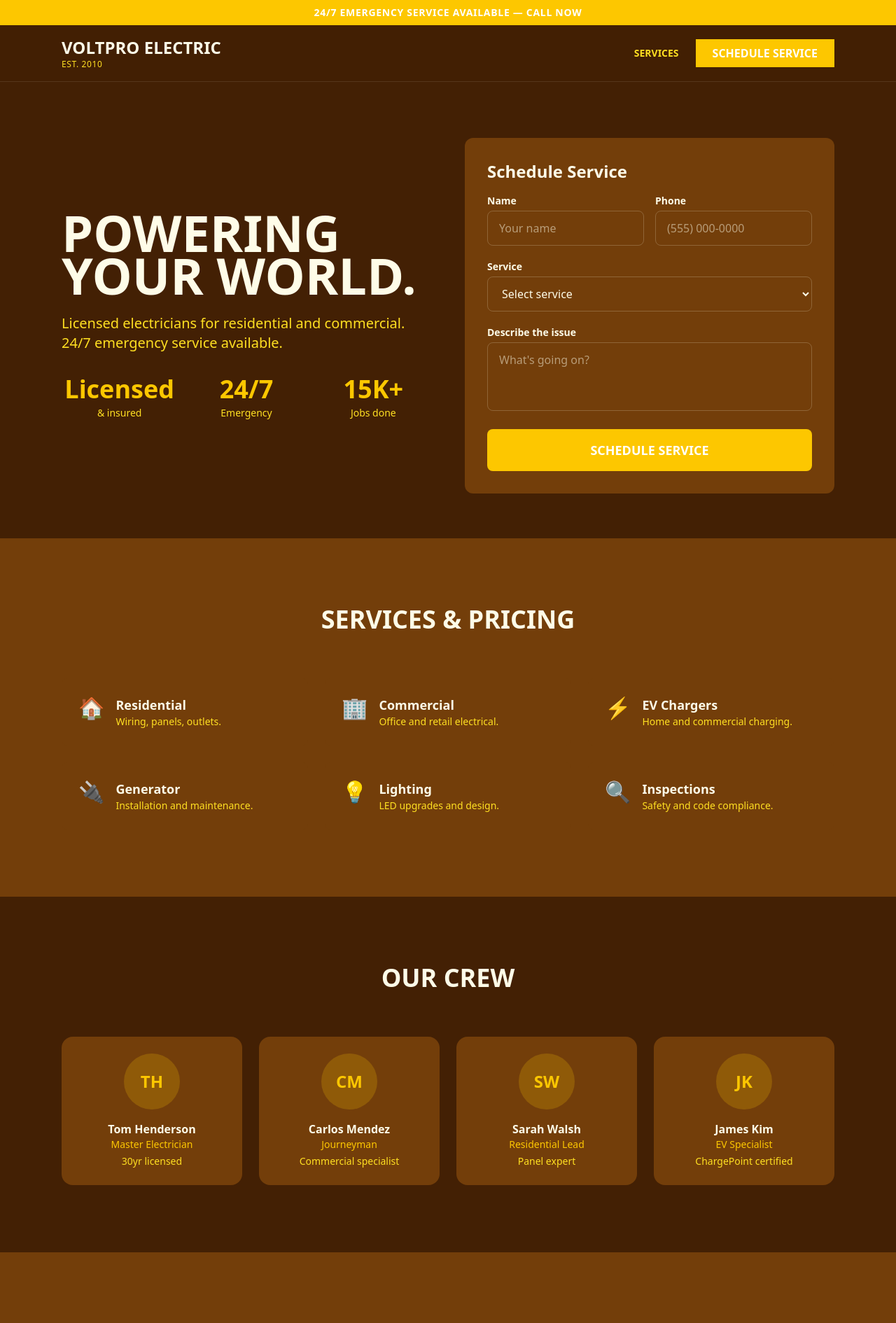
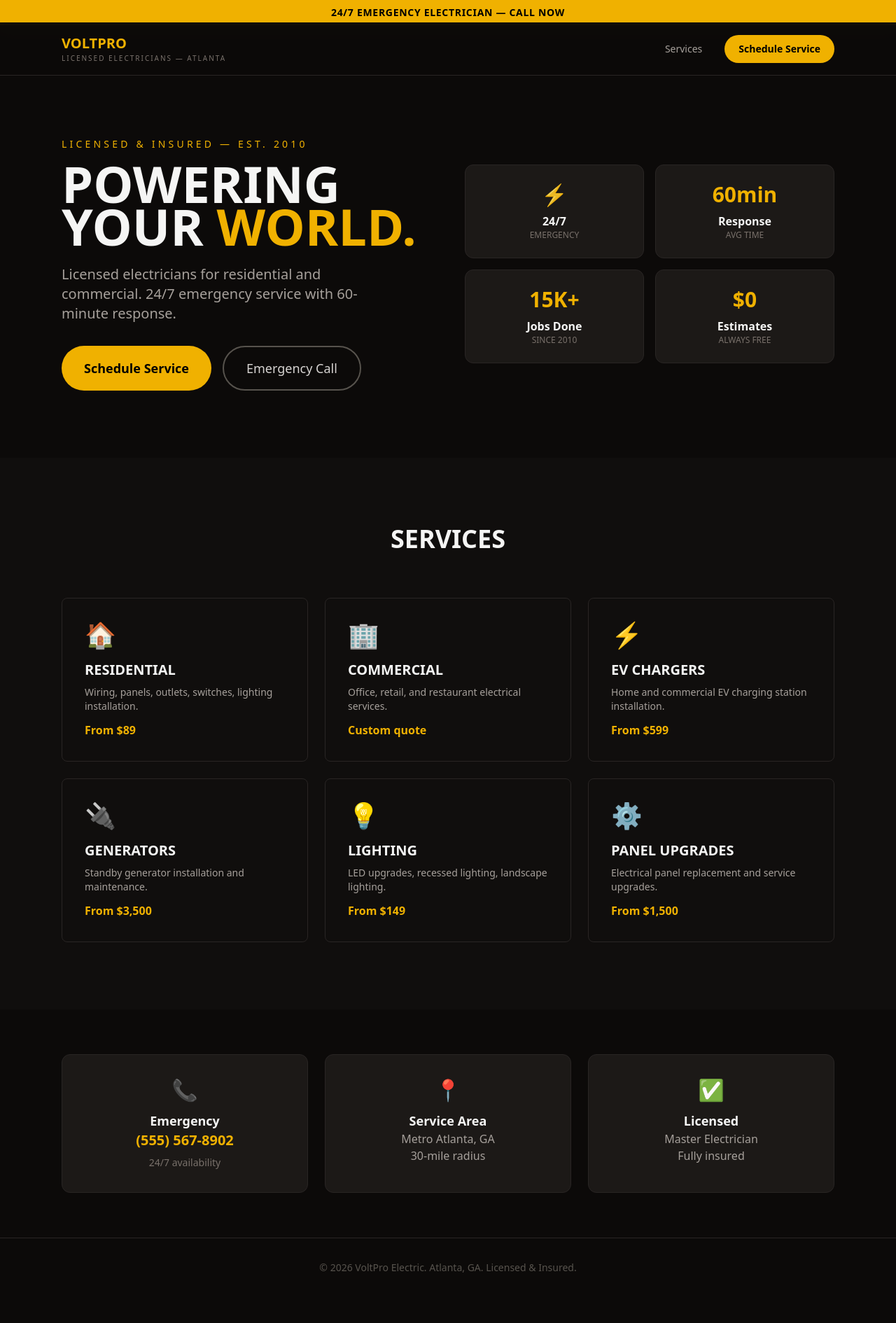
Before and after one commit to Adeshpreet-Singh/electrician, a Next.js app: page / in a window 1280 px wide. Shown: the top 1890 px of the page at 70% size. After the commit the page ends 1853 px from the top, so only its background shows below. Built offline with nearby package versions, Linux system fonts and the light colour scheme.

Commit message:
feat: complete polished redesign

```diff
--- a/app/globals.css
+++ b/app/globals.css
@@ -1,5 +1,7 @@
 @import "tailwindcss";
 html { scroll-behavior: smooth; }
-body { background: #09090b; color: #fafafa; font-family: system-ui, sans-serif; }
-:focus-visible { outline: 2px solid #ca8a04; outline-offset: 2px; }
-@media (prefers-reduced-motion: reduce) { *, *::before, *::after { transition-duration: 0.01ms !important; } }
+body { background: #0c0a09; color: #fafaf9; font-family: system-ui, sans-serif; }
+@keyframes flash { 0%, 100% { opacity: 1; } 50% { opacity: 0.5; } }
+.flash-icon { animation: flash 2s ease-in-out infinite; }
+:focus-visible { outline: 2px solid #eab308; outline-offset: 2px; }
+@media (prefers-reduced-motion: reduce) { *, *::before, *::after { animation-duration: 0.01ms !important; transition-duration: 0.01ms !important; } }
--- a/app/page.tsx
+++ b/app/page.tsx
@@ -1,135 +1,78 @@
 'use client';
 import { useState } from 'react';
+
 export default function Home() {
+  const [submitted, setSubmitted] = useState(false);
   const scrollTo = (id: string) => document.getElementById(id)?.scrollIntoView({ behavior: 'smooth' });
+
   return (
-    <div className="min-h-screen bg-yellow-950 text-yellow-50">
-      <a href="#main" className="sr-only focus:not-sr-only focus:absolute focus:top-4 focus:left-4 bg-yellow-400 text-white px-4 py-2 rounded z-[100] font-bold">Skip</a>
-      {/* EMERGENCY BANNER */}
-      <div className="bg-yellow-400 text-white py-2 text-center text-sm font-bold uppercase tracking-wider">24/7 Emergency Service Available — Call Now</div>
-      <nav className="sticky top-0 z-50 bg-yellow-950/95 backdrop-blur-md border-b border-current/10">
+    <div className="min-h-screen bg-[#0c0a09] text-stone-100">
+      <a href="#main" className="sr-only focus:not-sr-only focus:absolute focus:top-4 focus:left-4 bg-yellow-500 text-black px-4 py-2 rounded z-[100] font-bold">Skip</a>
+      <div className="bg-yellow-500 text-black py-2 text-center text-sm font-bold uppercase tracking-wider">24/7 Emergency Electrician — Call Now</div>
+      <nav className="fixed top-8 left-0 right-0 z-50 bg-[#0c0a09]/95 backdrop-blur-md border-b border-stone-800">
         <div className="max-w-6xl mx-auto px-6 py-4 flex justify-between items-center">
-          <div><h1 className="text-2xl font-black uppercase">VoltPro Electric</h1><p className="text-xs text-yellow-300 uppercase tracking-wider">Est. 2010</p></div>
-          <div className="hidden md:flex items-center gap-6">
-            <button onClick={() => scrollTo('services')} className="text-sm font-bold text-yellow-300 hover:text-yellow-400 uppercase">Services</button>
-            <button onClick={() => scrollTo('book')} className="bg-yellow-400 text-white px-6 py-2 font-bold uppercase">Schedule Service</button>
+          <div><h1 className="text-xl font-black uppercase text-yellow-500">VoltPro</h1><p className="text-[10px] tracking-[0.2em] text-stone-500 uppercase">Licensed Electricians — Atlanta</p></div>
+          <div className="hidden md:flex items-center gap-8">
+            <button onClick={() => scrollTo('services')} className="text-sm text-stone-400 hover:text-yellow-500">Services</button>
+            <button onClick={() => scrollTo('contact')} className="bg-yellow-500 text-black px-5 py-2.5 text-sm font-bold rounded-full hover:bg-yellow-400">Schedule Service</button>
           </div>
         </div>
       </nav>
-      <main id="main" role="main">
-        {/* HERO with inline booking form */}
-        <section className="pt-4">
-          <div className="max-w-6xl mx-auto px-6 py-16 grid md:grid-cols-2 gap-12 items-center">
+
+      <main id="main">
+        <section className="pt-16">
+          <div className="max-w-6xl mx-auto px-6 py-16 md:py-24 grid md:grid-cols-2 gap-12 items-center">
             <div>
-              <h2 className="text-5xl md:text-7xl font-black uppercase leading-[0.85] mb-6 whitespace-pre-line">Powering
-your world.</h2>
-              <p className="text-xl text-yellow-300 mb-8">Licensed electricians for residential and commercial. 24/7 emergency service available.</p>
-              <div className="grid grid-cols-3 gap-4 text-center">
-            <div className="text-center"><div className="text-3xl md:text-4xl font-bold text-yellow-400">Licensed</div><div className="text-sm text-yellow-300 mt-1">& insured</div></div>
-            <div className="text-center"><div className="text-3xl md:text-4xl font-bold text-yellow-400">24/7</div><div className="text-sm text-yellow-300 mt-1">Emergency</div></div>
-            <div className="text-center"><div className="text-3xl md:text-4xl font-bold text-yellow-400">15K+</div><div className="text-sm text-yellow-300 mt-1">Jobs done</div></div>
+              <p className="text-yellow-500 text-sm tracking-[0.3em] uppercase mb-4">Licensed & Insured — Est. 2010</p>
+              <h2 className="text-5xl md:text-7xl font-black uppercase leading-[0.85] mb-6">Powering<br />your <span className="text-yellow-500">world.</span></h2>
+              <p className="text-xl text-stone-400 max-w-md mb-8">Licensed electricians for residential and commercial. 24/7 emergency service with 60-minute response.</p>
+              <div className="flex gap-4">
+                <button onClick={() => scrollTo('contact')} className="bg-yellow-500 text-black px-8 py-4 text-lg font-bold rounded-full hover:bg-yellow-400">Schedule Service</button>
+                <a href="tel:(555) 567-8902" className="border-2 border-stone-600 text-stone-300 px-8 py-4 text-lg rounded-full hover:border-yellow-500 hover:text-yellow-500">Emergency Call</a>
               </div>
             </div>
-            <div>
-              <form id="book" className="bg-yellow-900 rounded-xl p-8 space-y-5" onSubmit={(e) => e.preventDefault()}>
-                <h3 className="text-2xl font-bold mb-4">Schedule Service</h3>
-                <div className="grid grid-cols-2 gap-4">
-                  <div><label className="block text-sm font-bold mb-1">Name</label><input type="text" placeholder="Your name" className="w-full border border-current/20 rounded-lg px-4 py-3 bg-transparent" /></div>
-                  <div><label className="block text-sm font-bold mb-1">Phone</label><input type="tel" placeholder="(555) 000-0000" className="w-full border border-current/20 rounded-lg px-4 py-3 bg-transparent" /></div>
-                </div>
-                <div><label className="block text-sm font-bold mb-1">Service</label>
-                  <select className="w-full border border-current/20 rounded-lg px-4 py-3 bg-transparent">
-                    <option>Select service</option>                    <option>Residential</option>
-                    <option>Commercial</option>
-                    <option>EV Chargers</option>
-                    <option>Generator</option>
-                    <option>Lighting</option>
-                    <option>Inspections</option>
-                  </select>
-                </div>
-                <div><label className="block text-sm font-bold mb-1">Describe the issue</label><textarea rows={3} placeholder="What's going on?" className="w-full border border-current/20 rounded-lg px-4 py-3 bg-transparent resize-none" /></div>
-                <button type="submit" className="w-full bg-yellow-400 text-white py-4 rounded-lg font-black uppercase text-lg">Schedule Service</button>
-              </form>
+            <div className="grid grid-cols-2 gap-4 text-center">
+              <div className="bg-stone-900 border border-stone-800 rounded-xl p-6"><div className="text-3xl font-black text-yellow-500 flash-icon">⚡</div><div className="font-bold mt-2">24/7</div><div className="text-xs text-stone-500 uppercase">Emergency</div></div>
+              <div className="bg-stone-900 border border-stone-800 rounded-xl p-6"><div className="text-3xl font-black text-yellow-500">60min</div><div className="font-bold mt-2">Response</div><div className="text-xs text-stone-500 uppercase">Avg Time</div></div>
+              <div className="bg-stone-900 border border-stone-800 rounded-xl p-6"><div className="text-3xl font-black text-yellow-500">15K+</div><div className="font-bold mt-2">Jobs Done</div><div className="text-xs text-stone-500 uppercase">Since 2010</div></div>
+              <div className="bg-stone-900 border border-stone-800 rounded-xl p-6"><div className="text-3xl font-black text-yellow-500">$0</div><div className="font-bold mt-2">Estimates</div><div className="text-xs text-stone-500 uppercase">Always Free</div></div>
             </div>
           </div>
         </section>
-        {/* SERVICES with pricing */}
-        <section id="services" className="py-24 bg-yellow-900" aria-labelledby="services-heading">
+
+        <section id="services" className="py-24 bg-stone-900/30" aria-labelledby="services-heading">
           <div className="max-w-6xl mx-auto px-6">
-            <div className="text-center mb-16"><h2 id="services-heading" className="text-4xl font-black uppercase">Services & Pricing</h2></div>
+            <div className="text-center mb-16"><h2 id="services-heading" className="text-4xl font-black uppercase">Services</h2></div>
             <div className="grid md:grid-cols-2 lg:grid-cols-3 gap-6">
-            <div className="bg-yellow-900 rounded-lg p-6 flex items-start gap-4 hover:shadow-lg transition-shadow">
-              <div className="text-3xl">🏠</div>
-              <div><h3 className="font-bold text-lg">Residential</h3><p className="text-sm text-yellow-300">Wiring, panels, outlets.</p></div>
-            </div>
-            <div className="bg-yellow-900 rounded-lg p-6 flex items-start gap-4 hover:shadow-lg transition-shadow">
-              <div className="text-3xl">🏢</div>
-              <div><h3 className="font-bold text-lg">Commercial</h3><p className="text-sm text-yellow-300">Office and retail electrical.</p></div>
-            </div>
-            <div className="bg-yellow-900 rounded-lg p-6 flex items-start gap-4 hover:shadow-lg transition-shadow">
-              <div className="text-3xl">⚡</div>
-              <div><h3 className="font-bold text-lg">EV Chargers</h3><p className="text-sm text-yellow-300">Home and commercial charging.</p></div>
-            </div>
-            <div className="bg-yellow-900 rounded-lg p-6 flex items-start gap-4 hover:shadow-lg transition-shadow">
-              <div className="text-3xl">🔌</div>
-              <div><h3 className="font-bold text-lg">Generator</h3><p className="text-sm text-yellow-300">Installation and maintenance.</p></div>
-            </div>
-            <div className="bg-yellow-900 rounded-lg p-6 flex items-start gap-4 hover:shadow-lg transition-shadow">
-              <div className="text-3xl">💡</div>
-              <div><h3 className="font-bold text-lg">Lighting</h3><p className="text-sm text-yellow-300">LED upgrades and design.</p></div>
-            </div>
-            <div className="bg-yellow-900 rounded-lg p-6 flex items-start gap-4 hover:shadow-lg transition-shadow">
-              <div className="text-3xl">🔍</div>
-              <div><h3 className="font-bold text-lg">Inspections</h3><p className="text-sm text-yellow-300">Safety and code compliance.</p></div>
-            </div>
+              {[
+                { name: 'Residential', desc: 'Wiring, panels, outlets, switches, lighting installation.', icon: '🏠', price: 'From $89' },
+                { name: 'Commercial', desc: 'Office, retail, and restaurant electrical services.', icon: '🏢', price: 'Custom quote' },
+                { name: 'EV Chargers', desc: 'Home and commercial EV charging station installation.', icon: '⚡', price: 'From $599' },
+                { name: 'Generators', desc: 'Standby generator installation and maintenance.', icon: '🔌', price: 'From $3,500' },
+                { name: 'Lighting', desc: 'LED upgrades, recessed lighting, landscape lighting.', icon: '💡', price: 'From $149' },
+                { name: 'Panel Upgrades', desc: 'Electrical panel replacement and service upgrades.', icon: '⚙️', price: 'From $1,500' },
+              ].map((s, i) => (
+                <div key={i} className="border border-stone-800 rounded-lg p-8 hover:border-yellow-500/40 transition-colors">
+                  <div className="text-4xl mb-4">{s.icon}</div>
+                  <h3 className="text-xl font-black uppercase mb-2">{s.name}</h3>
+                  <p className="text-stone-400 text-sm mb-3">{s.desc}</p>
+                  <div className="text-yellow-500 font-bold">{s.price}</div>
+                </div>
+              ))}
             </div>
           </div>
         </section>
-        {/* TEAM */}
-        <section className="py-24" aria-labelledby="team-heading">
-          <div className="max-w-6xl mx-auto px-6">
-            <div className="text-center mb-16"><h2 id="team-heading" className="text-4xl font-black uppercase">Our Crew</h2></div>
-            <div className="grid md:grid-cols-4 gap-6">
-            <div className="bg-yellow-900 rounded-2xl p-6 text-center">
-              <div className="w-20 h-20 mx-auto mb-4 rounded-full bg-yellow-400/20 flex items-center justify-center text-2xl font-bold text-yellow-400">TH</div>
-              <h3 className="font-bold">Tom Henderson</h3><p className="text-sm text-yellow-400">Master Electrician</p><p className="text-sm text-yellow-300 mt-1">30yr licensed</p></div>
-            <div className="bg-yellow-900 rounded-2xl p-6 text-center">
-              <div className="w-20 h-20 mx-auto mb-4 rounded-full bg-yellow-400/20 flex items-center justify-center text-2xl font-bold text-yellow-400">CM</div>
-              <h3 className="font-bold">Carlos Mendez</h3><p className="text-sm text-yellow-400">Journeyman</p><p className="text-sm text-yellow-300 mt-1">Commercial specialist</p></div>
-            <div className="bg-yellow-900 rounded-2xl p-6 text-center">
-              <div className="w-20 h-20 mx-auto mb-4 rounded-full bg-yellow-400/20 flex items-center justify-center text-2xl font-bold text-yellow-400">SW</div>
-              <h3 className="font-bold">Sarah Walsh</h3><p className="text-sm text-yellow-400">Residential Lead</p><p className="text-sm text-yellow-300 mt-1">Panel expert</p></div>
-            <div className="bg-yellow-900 rounded-2xl p-6 text-center">
-              <div className="w-20 h-20 mx-auto mb-4 rounded-full bg-yellow-400/20 flex items-center justify-center text-2xl font-bold text-yellow-400">JK</div>
-              <h3 className="font-bold">James Kim</h3><p className="text-sm text-yellow-400">EV Specialist</p><p className="text-sm text-yellow-300 mt-1">ChargePoint certified</p></div>
-            </div>
-          </div>
-        </section>
-        {/* FAQ */}
-        <section className="py-24 bg-yellow-900" aria-labelledby="faq-heading">
-          <div className="max-w-3xl mx-auto px-6">
-            <div className="text-center mb-12"><h2 id="faq-heading" className="text-4xl font-black uppercase">FAQ</h2></div>
-            <div className="space-y-4">            <details className="group border border-current/10 rounded-xl p-5 cursor-pointer">
-              <summary className="font-medium flex justify-between items-center list-none">Emergency?<span className="ml-4 text-yellow-300 group-open:rotate-45 transition-transform text-xl">+</span></summary>
-              <p className="mt-3 text-yellow-300 text-sm leading-relaxed">24/7 service, 60min response.</p></details>
-            <details className="group border border-current/10 rounded-xl p-5 cursor-pointer">
-              <summary className="font-medium flex justify-between items-center list-none">Free estimate?<span className="ml-4 text-yellow-300 group-open:rotate-45 transition-transform text-xl">+</span></summary>
-              <p className="mt-3 text-yellow-300 text-sm leading-relaxed">Yes, all estimates free.</p></details>
-            <details className="group border border-current/10 rounded-xl p-5 cursor-pointer">
-              <summary className="font-medium flex justify-between items-center list-none">Licensed?<span className="ml-4 text-yellow-300 group-open:rotate-45 transition-transform text-xl">+</span></summary>
-              <p className="mt-3 text-yellow-300 text-sm leading-relaxed">Master electrician, fully insured.</p></details></div>
-          </div>
-        </section>
-        {/* CONTACT INFO */}
-        <section className="py-16">
-          <div className="max-w-6xl mx-auto px-6 grid md:grid-cols-3 gap-8">
-            <div className="bg-yellow-900 rounded-xl p-8 text-center"><div className="text-3xl mb-3">📞</div><div className="font-bold text-lg mb-1">Call Us</div><a href="tel:(555) 567-8902" className="text-yellow-400">(555) 567-8902</a></div>
-            <div className="bg-yellow-900 rounded-xl p-8 text-center"><div className="text-3xl mb-3">📍</div><div className="font-bold text-lg mb-1">Visit Us</div><p className="text-yellow-300">Serving Metro Atlanta, GA</p></div>
-            <div className="bg-yellow-900 rounded-xl p-8 text-center"><div className="text-3xl mb-3">⏰</div><div className="font-bold text-lg mb-1">Hours</div><p className="text-yellow-300">24/7 Emergency Available</p></div>
+
+        <section id="contact" className="py-16">
+          <div className="max-w-6xl mx-auto px-6 grid md:grid-cols-3 gap-6 text-center">
+            <div className="bg-stone-900 border border-stone-800 rounded-xl p-8"><div className="text-3xl mb-3">📞</div><div className="font-bold text-lg">Emergency</div><a href="tel:(555) 567-8902" className="text-yellow-500 text-xl font-black hover:underline">(555) 567-8902</a><p className="text-stone-500 text-sm mt-2">24/7 availability</p></div>
+            <div className="bg-stone-900 border border-stone-800 rounded-xl p-8"><div className="text-3xl mb-3">📍</div><div className="font-bold text-lg">Service Area</div><p className="text-stone-400">Metro Atlanta, GA<br />30-mile radius</p></div>
+            <div className="bg-stone-900 border border-stone-800 rounded-xl p-8"><div className="text-3xl mb-3">✅</div><div className="font-bold text-lg">Licensed</div><p className="text-stone-400">Master Electrician<br />Fully insured</p></div>
           </div>
         </section>
       </main>
-      <footer className="bg-yellow-900 py-8 text-center text-sm text-yellow-300">&copy; 2026 VoltPro Electric</footer>
+
+      <footer className="border-t border-stone-800 py-8"><div className="max-w-6xl mx-auto px-6 text-center text-stone-600 text-sm">© {new Date().getFullYear()} VoltPro Electric. Atlanta, GA. Licensed & Insured.</div></footer>
     </div>
   );
 }
```
